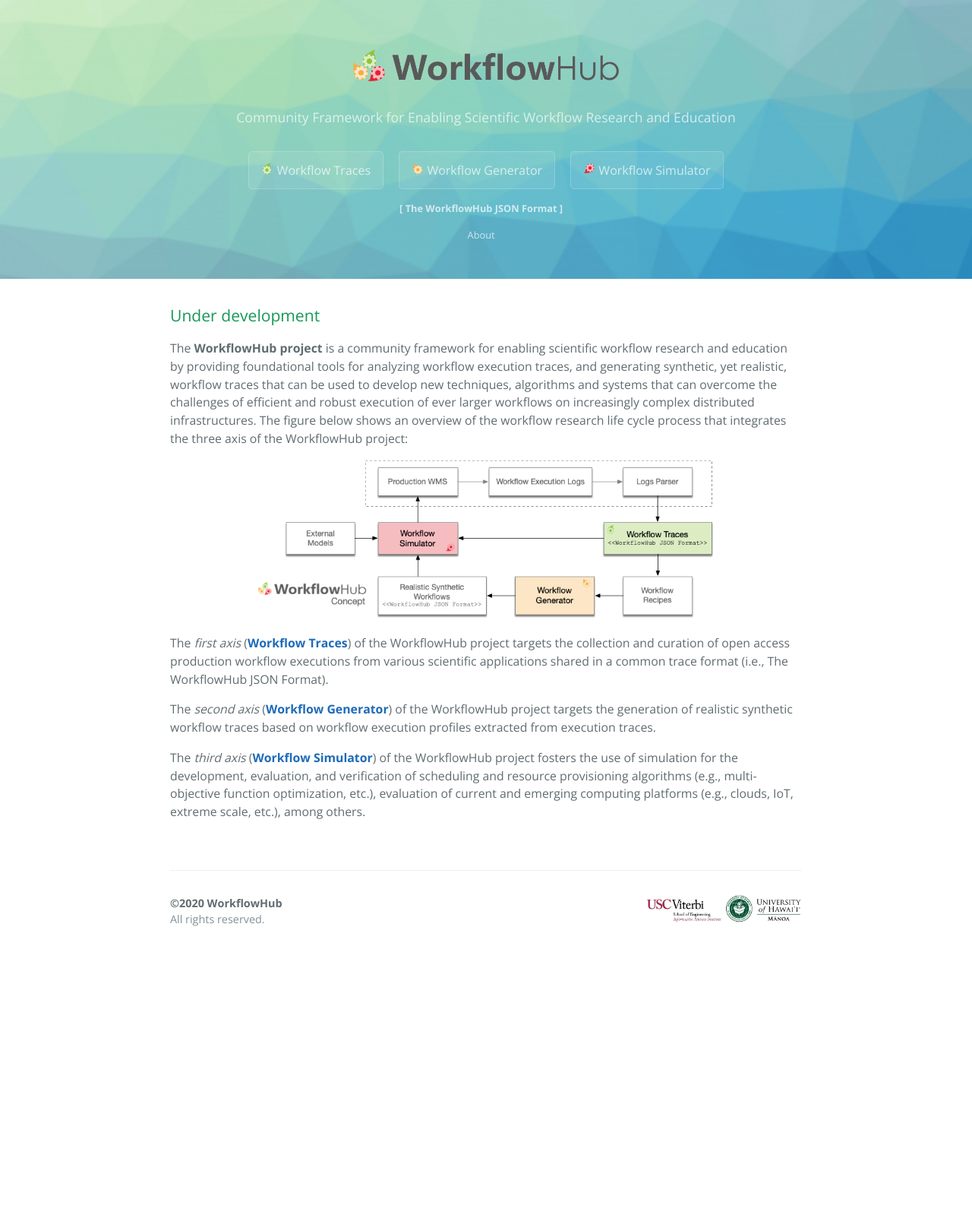
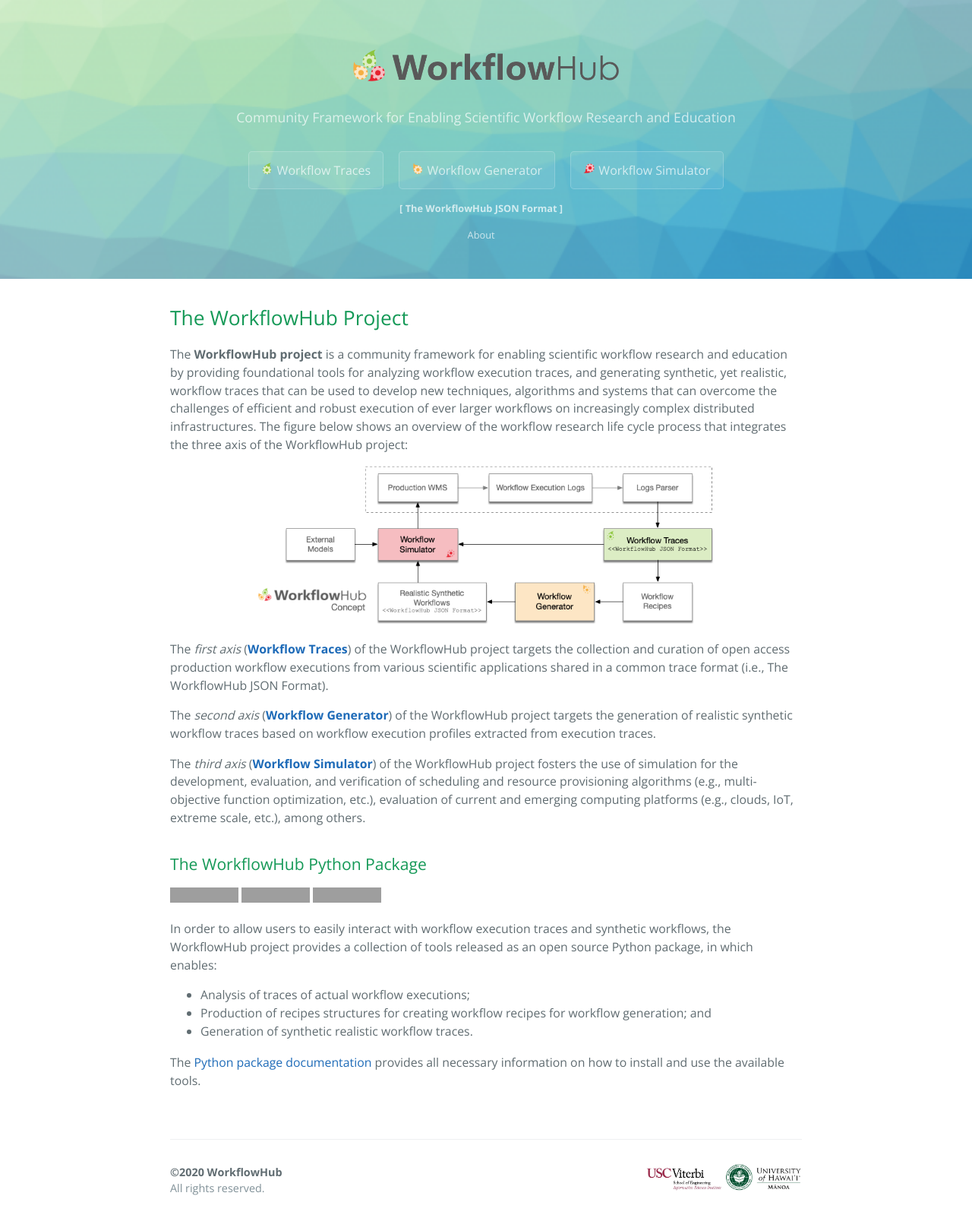
Before and after one commit to workflowhub/workflowhub.github.io, a Jekyll site: the page built from index.md, in a window 1280 px wide. Shown: the whole page at 76% size. Built offline with Jekyll 4.4.1, drawn with Linux system fonts in a browser that asks for light colours; before the commit the page ends 1249 px from its top, so only the background shows below that; grey boxes are pictures that could not be loaded.

```diff
--- a/css/cayman.css
+++ b/css/cayman.css
@@ -485,6 +485,10 @@ a:hover {
     font-size: 0.9em;
 }
 
+.main-content li {
+    font-size: 0.9em;
+}
+
 .main-content h1 {
     font-size: 1.5em;
 }
--- a/index.md
+++ b/index.md
@@ -3,7 +3,7 @@ layout: default
 title: {{ site.name }}
 ---
 
-## Under development
+# The WorkflowHub Project
 
 The **WorkflowHub project** is a community framework for enabling scientific
 workflow research and education by providing foundational tools for analyzing
@@ -32,3 +32,27 @@ fosters the use of simulation for the development, evaluation, and verification
 of scheduling and resource provisioning algorithms (e.g., multi-objective function
 optimization, etc.), evaluation of current and emerging computing platforms (e.g.,
 clouds, IoT, extreme scale, etc.), among others.
+
+## The WorkflowHub Python Package
+
+[![Travis][travis-badge]][travis-link]
+[![License: LGPL v3][license-badge]][license-link]
+[![Documentation Status][rtd-badge]][rtd-link]
+
+In order to allow users to easily interact with workflow execution traces and
+synthetic workflows, the WorkflowHub project provides a collection of tools
+released as an open source Python package, in which enables:
+
+- Analysis of traces of actual workflow executions;
+- Production of recipes structures for creating workflow recipes for workflow generation; and
+- Generation of synthetic realistic workflow traces.
+
+The [Python package documentation](https://workflowhub.readthedocs.io) provides
+all necessary information on how to install and use the available tools.
+
+[travis-badge]:   https://travis-ci.org/workflowhub/workflowhub.svg?branch=master
+[travis-link]:    https://travis-ci.org/workflowhub/workflowhub
+[license-badge]:  https://img.shields.io/badge/License-LGPL%20v3-blue.svg
+[license-link]:   https://github.com/workflowhub/workflowhub/blob/master/LICENSE
+[rtd-badge]:      https://readthedocs.org/projects/workflowhub/badge/?version=latest
+[rtd-link]:       https://workflowhub.readthedocs.io/en/latest/?badge=latest
```
Also changed, not shown: json-format.md (added, +22 -0 lines), simulator.md (+5 -0 lines).
